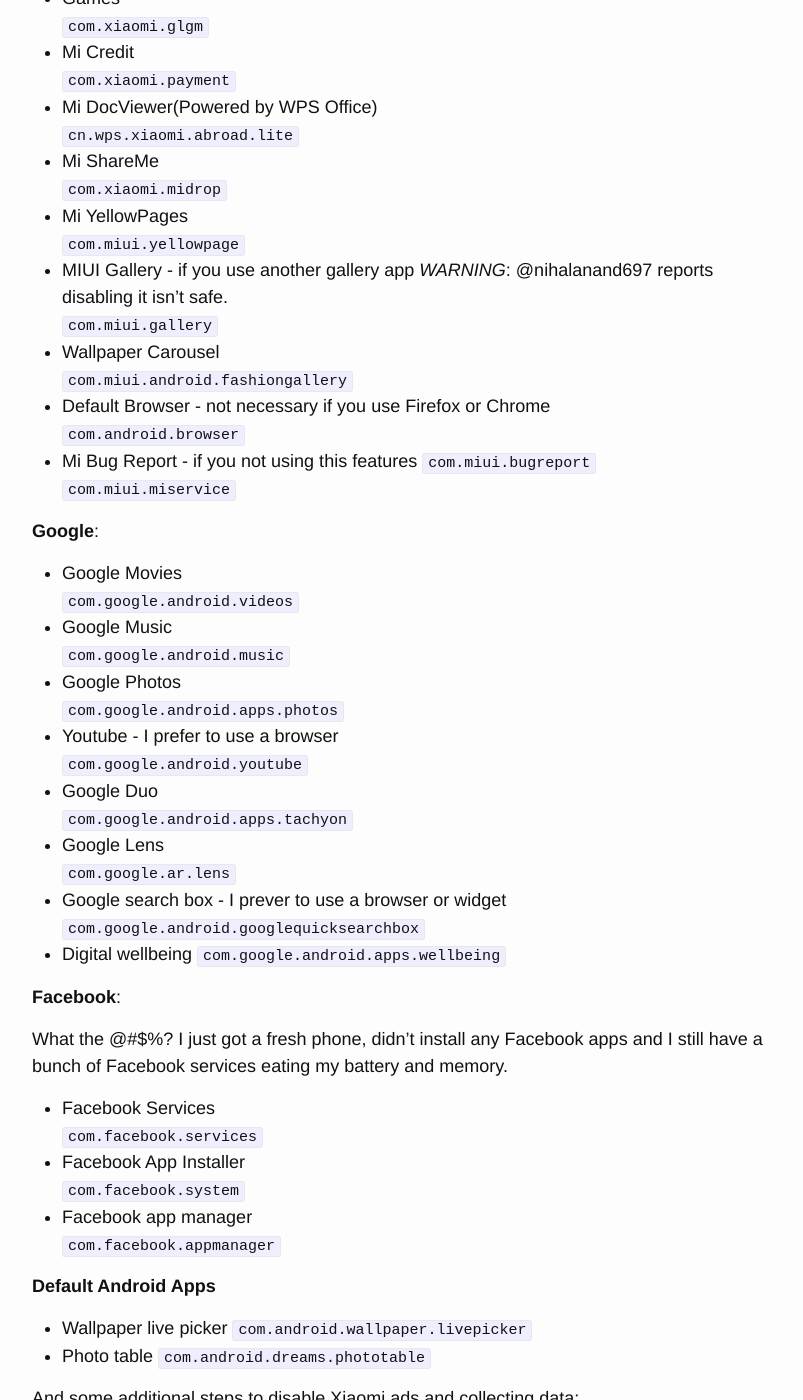
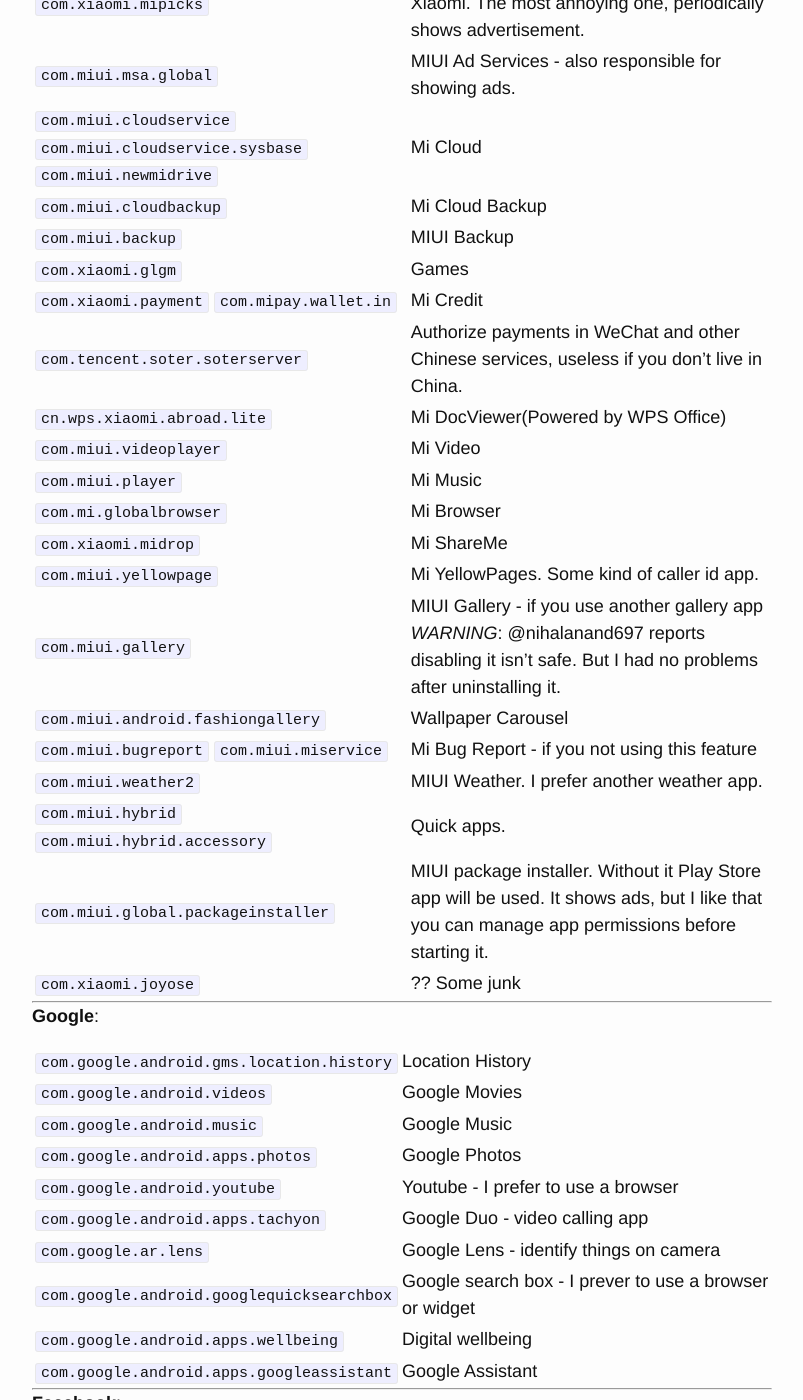
Before and after one commit to selivan/selivan.github.io, a Jekyll site: the page built from _posts/2020-02-25-removing-bloatware-from-xiaomi-miui-android.md, in a window 1280 px wide and 1400 px high, scrolled down 2273 px. Shown: the whole window, without its empty margins (238-1041 px from the left). Built offline with Jekyll 4.4.1, drawn with Linux system fonts in a browser that asks for light colours; some of the changed text lies outside the part shown.

Commit message:
update article 2020-02-25-removing-bloatware-from-xiaomi-miui-android.md

````diff
--- a/_posts/2020-02-25-removing-bloatware-from-xiaomi-miui-android.md
+++ b/_posts/2020-02-25-removing-bloatware-from-xiaomi-miui-android.md
@@ -8,17 +8,18 @@
 
 **UPDATE 2020-05-09**: Added SIM Toolkit description.
 **UPDATE 2020-07-04** Added some apps, thanks to @thecrazyblack.
+**UPDATE 2020-11-23** Updated list of apps, thanks to new comments by @toast254, @swiesmann, @MarcelloDM.
 
 Xiaomi phones have impressive parameters for given price, but they come with a lot of unnecessary software. It eats battery and memory, sometimes shows annoying advertisement, and may have security issues. You can not uninstall this pre-installed apps like usual ones, and you can not even disable them from settings like in earlier Android versions.
 
-Here is how to remove or disable unnecessary software without rooting phone. Works for MIUI 11 (based on Android 9), should work for other phones for recent Android versions. Thanks to [this](https://stackoverflow.com/a/56968886/890863) very useful but severely under-voted stackoverflow answer.
+Here is how to remove or disable unnecessary software without rooting phone. Works for MIUI 11 and 12 (based on Android 9 and 10), should work for other phones for recent Android versions. Thanks to [this](https://stackoverflow.com/a/56968886/890863) very useful but severely under-voted stackoverflow answer.
 
 **NOTE**: I do not guarantee that this instructions won't break your phone, blow it to flaming pieces or cause a sentient machines rebellion against humanity. You were warned.
 
 To manage phone from command-line via USB you need `adb` - Android Debug Bridge, part of Android platform-tools. You can download the recent one for your OS [here](https://developer.android.com/studio/releases/platform-tools). If you are on Windows, you also need [USB drivers](https://developer.android.com/studio/run/oem-usb.html) for your device.
 
 * ⚙️ Settings - About phone. Tap "MIUI version" multiple times. Now Developer Options are unlocked.
-* ⚙️ Settings - Additional settings - Developer Options. Turn on [x] USB debugging.
+* ⚙️ Settings - Additional settings - Developer Options - [✔️] USB debugging.
 * Connect the phone to your computer via USB. Choose "File Transfer" mode instead of default "No data transfer".
 * Open console in a directory where you unpacked platform tools.
 * `./adb devices`
@@ -39,15 +40,19 @@
 
 # Uninstall app
 # Sometimes uninstall command may not work without -k option on un-rooted devices
+# -k: Keep the data and cache directories around after package removal.
 pm uninstall --user 0 app.package.name
 # Install uninstalled system app
 pm install --user 0 $(pm dump app.package.name | awk '/path/{ print $2 }')
 # Another way to install uninstalled system app
 pm install-existing app.package.name
 ```
+
+More details here: [pm commad manual](https://developer.android.com/studio/command-line/adb#pm).
+
 To be able to install apps back, you need to enable
 
-* ⚙️ Settings - Additional settings - Developer Options - [x] Install via USB
+* ⚙️ Settings - Additional settings - Developer Options - [✔️] Install via USB
 
 On Xiaomi phone to enable this setting you need to sign in into Mi Account. You may just use your Google account to sign into it and then sign-out when you don't need it anymore:
 
@@ -55,75 +60,83 @@
 
 Here is a list of Xiaomi and Google apps that I find unnecessary:
 
-**WARNING**: you should not uninstall or disable "Xiaomi Find Device" `com.xiaomi.finddevice`. On next reboot your phone will enter endless loop, and after some time it will ask to erase device and start over. Guess how I learned that?
+**UNSAFE TO DISABLE/UNINSTALL**
 
+| `com.xiaomi.finddevice` | Result: endless boot loop, some time after it will ask to erase the phone and start over. Guess how I learned that? |
+| `com.miui.securitycenter` | Result: phone reboots only in recovery mode |
+| `com.android.contacts` | Result: you lose the phone icon |
+
+---
 **Xiaomi**:
 
-* GetApps - app store like Google Play from Xiaomi. The most annoying one, periodically shows advertisement.
-`com.xiaomi.mipicks`
-* MIUI Ad Services - also responsible for showing ads.
-`com.miui.msa.global`
-* Cloud
-`com.miui.cloudservice`
-* Cloud Backup
-`com.miui.cloudbackup`
-* Games
-`com.xiaomi.glgm`
-* Mi Credit
-`com.xiaomi.payment`
-* Mi DocViewer(Powered by WPS Office)
-`cn.wps.xiaomi.abroad.lite`
-* Mi ShareMe
-`com.xiaomi.midrop`
-* Mi YellowPages
-`com.miui.yellowpage`
-* MIUI Gallery - if you use another gallery app *WARNING*: @nihalanand697 reports disabling it isn't safe.
-`com.miui.gallery`
-* Wallpaper Carousel
-`com.miui.android.fashiongallery`
-* Default Browser - not necessary if you use Firefox or Chrome
-`com.android.browser`
-* Mi Bug Report - if you not using this features
-`com.miui.bugreport`
-`com.miui.miservice`
+| `com.miui.analytics` | Mi Analytics (Spyware?) |
+| `com.xiaomi.mipicks` | GetApps - app store like Google Play from Xiaomi. The most annoying one, periodically shows advertisement. |
+| `com.miui.msa.global` | MIUI Ad Services - also responsible for showing ads. |
+| `com.miui.cloudservice` `com.miui.cloudservice.sysbase` `com.miui.newmidrive` | Mi Cloud |
+| `com.miui.cloudbackup` | Mi Cloud Backup |
+| `com.miui.backup` | MIUI Backup |
+| `com.xiaomi.glgm` | Games |
+| `com.xiaomi.payment` `com.mipay.wallet.in` | Mi Credit |
+| `com.tencent.soter.soterserver` | Authorize payments in WeChat and other Chinese services, useless if you don't live in China. |
+| `cn.wps.xiaomi.abroad.lite` | Mi DocViewer(Powered by WPS Office) |
+| `com.miui.videoplayer` | Mi Video |
+| `com.miui.player` | Mi Music |
+| `com.mi.globalbrowser` | Mi Browser |
+| `com.xiaomi.midrop` | Mi ShareMe |
+| `com.miui.yellowpage` | Mi YellowPages. Some kind of caller id app. |
+| `com.miui.gallery` | MIUI Gallery - if you use another gallery app *WARNING*: @nihalanand697 reports disabling it isn't safe. But I had no problems after uninstalling it. |
+| `com.miui.android.fashiongallery` | Wallpaper Carousel |
+| `com.miui.bugreport` `com.miui.miservice` | Mi Bug Report - if you not using this feature |
+| `com.miui.weather2` | MIUI Weather. I prefer another weather app. |
+| `com.miui.hybrid` `com.miui.hybrid.accessory` | Quick apps. |
+| `com.miui.global.packageinstaller` | MIUI package installer. Without it Play Store app will be used. It shows ads, but I like that you can manage app permissions before starting it. |
+| `com.xiaomi.joyose` | ?? Some junk |
 
+---
 **Google**:
 
-* Google Movies
-`com.google.android.videos`
-* Google Music
-`com.google.android.music`
-* Google Photos
-`com.google.android.apps.photos`
-* Youtube - I prefer to use a browser
-`com.google.android.youtube`
-* Google Duo
-`com.google.android.apps.tachyon`
-* Google Lens
-`com.google.ar.lens`
-* Google search box - I prever to use a browser or widget
-`com.google.android.googlequicksearchbox`
-* Digital wellbeing
-`com.google.android.apps.wellbeing`
+| `com.google.android.gms.location.history` | Location History |
+| `com.google.android.videos` | Google Movies |
+| `com.google.android.music` | Google Music |
+| `com.google.android.apps.photos` | Google Photos |
+| `com.google.android.youtube` | Youtube - I prefer to use a browser |
+| `com.google.android.apps.tachyon` | Google Duo - video calling app |
+| `com.google.ar.lens` | Google Lens - identify things on camera |
+| `com.google.android.googlequicksearchbox` | Google search box - I prever to use a browser or widget |
+| `com.google.android.apps.wellbeing` | Digital wellbeing |
+| `com.google.android.apps.googleassistant` | Google Assistant |
 
+---
 **Facebook**:
 
 What the @#$%? I just got a fresh phone, didn't install any Facebook apps and I still have a bunch of Facebook services eating my battery and memory.
 
-* Facebook Services
-`com.facebook.services`
-* Facebook App Installer
-`com.facebook.system`
-* Facebook app manager
-`com.facebook.appmanager`
+| `com.facebook.katana` | Facebook mobile app |
+| `com.facebook.services` | Facebook Services |
+| `com.facebook.system` | Facebook App Installer |
+| `com.facebook.appmanager` | Facebook app manager |
 
+---
 **Default Android Apps**
 
-* Wallpaper live picker
-`com.android.wallpaper.livepicker`
-* Photo table
-`com.android.dreams.phototable`
+| `com.android.browser` | Default Browser - not necessary if you use Firefox or Chrome |
+| `com.android.wallpaper.livepicker` | Wallpaper live picker |
+| `com.android.dreams.basic` | Screen saver |
+| `com.android.dreams.phototable` | Screen saver |
+| `com.android.providers.downloads.ui` | Downloads UI. Periodically show notifications about files you downloaded. I find no use for it.  |
 
+---
+**Miscelanneous Promoted Apps**
+
+| `com.netflix.partner.activation` | Some Netflix stuff |
+| `com.zhiliaoapp.musically` | TikTok |
+| `ru.yandex.searchplugin` | Yandex Search |
+| `com.yandex.zen` | Yandex Zen |
+| `com.ebay.mobile` `com.ebay.carrier` | Ebay Store |
+| `ru.ozon.app.android` | Ozon Store |
+| `com.alibaba.aliexpresshd` | Aliexpress Store |
+| `sg.bigo.live` | Some social media  |
+| `ru.auto.ara` | auto.ru app |
 
 And some additional steps to disable Xiaomi ads and collecting data:
 
@@ -135,7 +148,12 @@
 
 Some Russian mobile operators use SIM card built-in application to promote paid services. They show pop-up windows with OK/Cancel buttons. Hit the wrong button - and you are suddenly subscribed to some freaking SMS horoscope with daily fee.
 
-You can get rid of it by disabling the 'SIM Toolkit' application: `com.android.stk`.
-Sometimes for the second SIM card in the phone it is `com.android.stk2`.
+| `com.android.stk` | SIM Toolkit |
+| `com.android.stk2` | SIM Toolkit for the second SIM card |
 
 Note, that some mobile operators may use SIM toolkit for useful things, and you will lose that functions. In my experience I have never seen anything useful there.
+
+Another good articles on de-bloating MIUI:
+
+* [technastic.com/xiaomi-bloatware-list-miui/](https://technastic.com/xiaomi-bloatware-list-miui/)
+* [devcondition.com/article/removing-unneeded-miui-applications/](https://devcondition.com/article/removing-unneeded-miui-applications/)
````
Also changed, not shown: other parts of _posts/2020-02-25-removing-bloatware-from-xiaomi-miui-android.md (+1 -1 lines).
